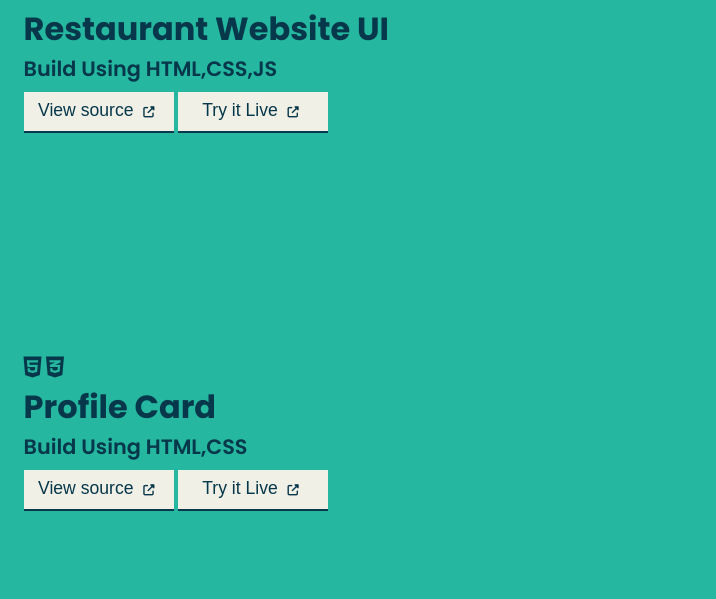
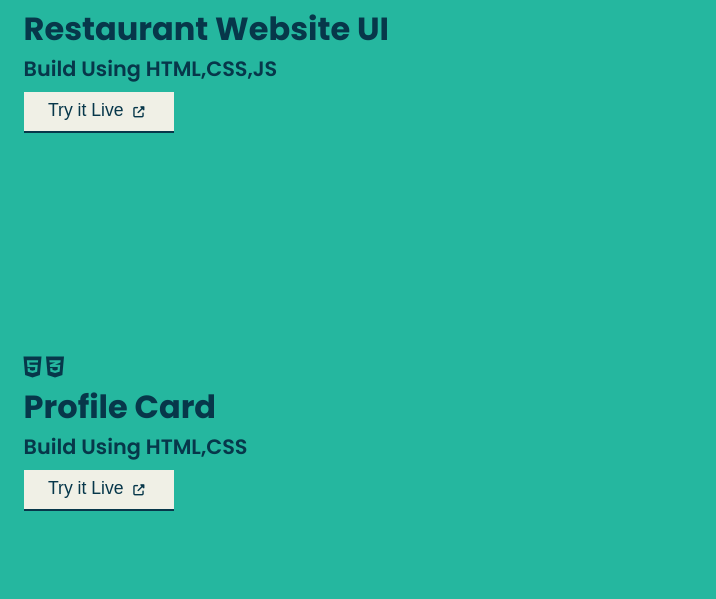
Before and after one commit to Saqibyasin/portfolio, a plain HTML site: page index.html in a window 1280 px wide. Shown: the part 1845-2444 px from the top of the page, 564-1280 px from the left. Drawn offline with nearby package versions, Linux system fonts and the light colour scheme; a script that the page names is missing.

Commit message:
Update index.html

```diff
--- a/index.html
+++ b/index.html
@@ -115,10 +115,10 @@
             <i class="fab fa-js"></i>
             <h2>Restaurant Website UI</h2>
             <p>Build Using HTML,CSS,JS</p>
-            <button><a href="https://github.com/sanketbodke/Restaurant-Website" target="blank">View source <i
+                 <!--<button><a href="https://github.com/sanketbodke/Restaurant-Website" target="blank">View source <i
                   class="fas fa-external-link-alt"></i></a>
-            </button>
-            <button><a href="https://fervent-lamarr-2bc6cf.netlify.app/" target="blank">Try it Live <i
+            </button>-->
+       <button><a href="https://fervent-lamarr-2bc6cf.netlify.app/" target="blank">Try it Live <i
                   class="fas fa-external-link-alt"></i></a>
             </button>
           </div>
@@ -131,9 +131,9 @@
             <i class="fab fa-css3-alt"></i>
             <h2>Profile Card</h2>
             <p>Build Using HTML,CSS</p>
-            <button><a href="https://github.com/sanketbodke/CodePen" target="blank">View source <i
+            <!--<button><a href="https://github.com/sanketbodke/CodePen" target="blank">View source <i
                   class="fas fa-external-link-alt"></i></a>
-            </button>
+            </button>-->
             <button><a href="https://codepen.io/sanketbodke/pen/NWgKyZW" target="blank">Try it Live <i
                   class="fas fa-external-link-alt"></i></a>
             </button>
```
